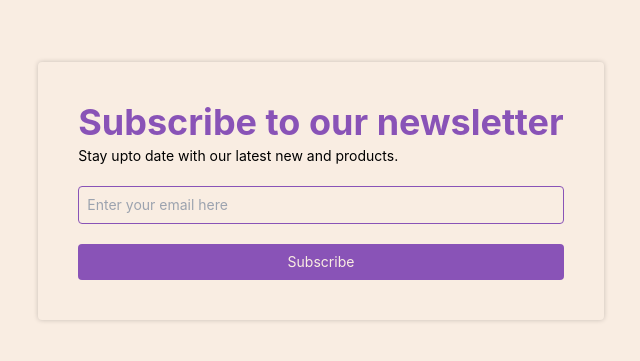
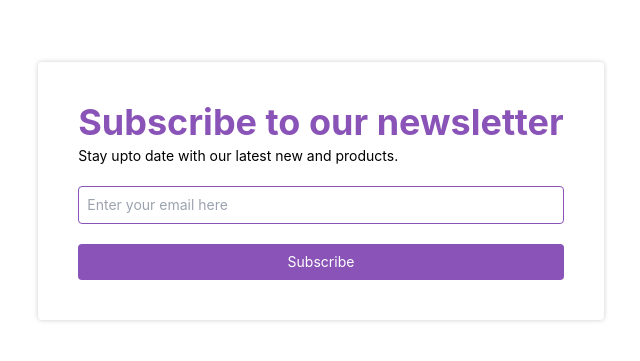
Before and after one commit to vinaysharma14/newletter-subscription, a React (Create React App) app in the folder client/: page / in a window 1280 px wide. Shown: the part 209-570 px from the top of the page, without its empty margins (319-959 px from the left). Built offline with nearby package versions, Linux system fonts and the light colour scheme.

Commit message:
chore: added demo GIF to readme

```diff
--- a/client/tailwind.config.js
+++ b/client/tailwind.config.js
@@ -9,7 +9,7 @@ module.exports = {
       },
       colors: {
         primary: "#8953b7",
-        background: "#f9ede2",
+        background: "#ffffff",
       },
     },
   },
```
Also changed, not shown: 2 other files (tests, documents, lock files or other folders).
